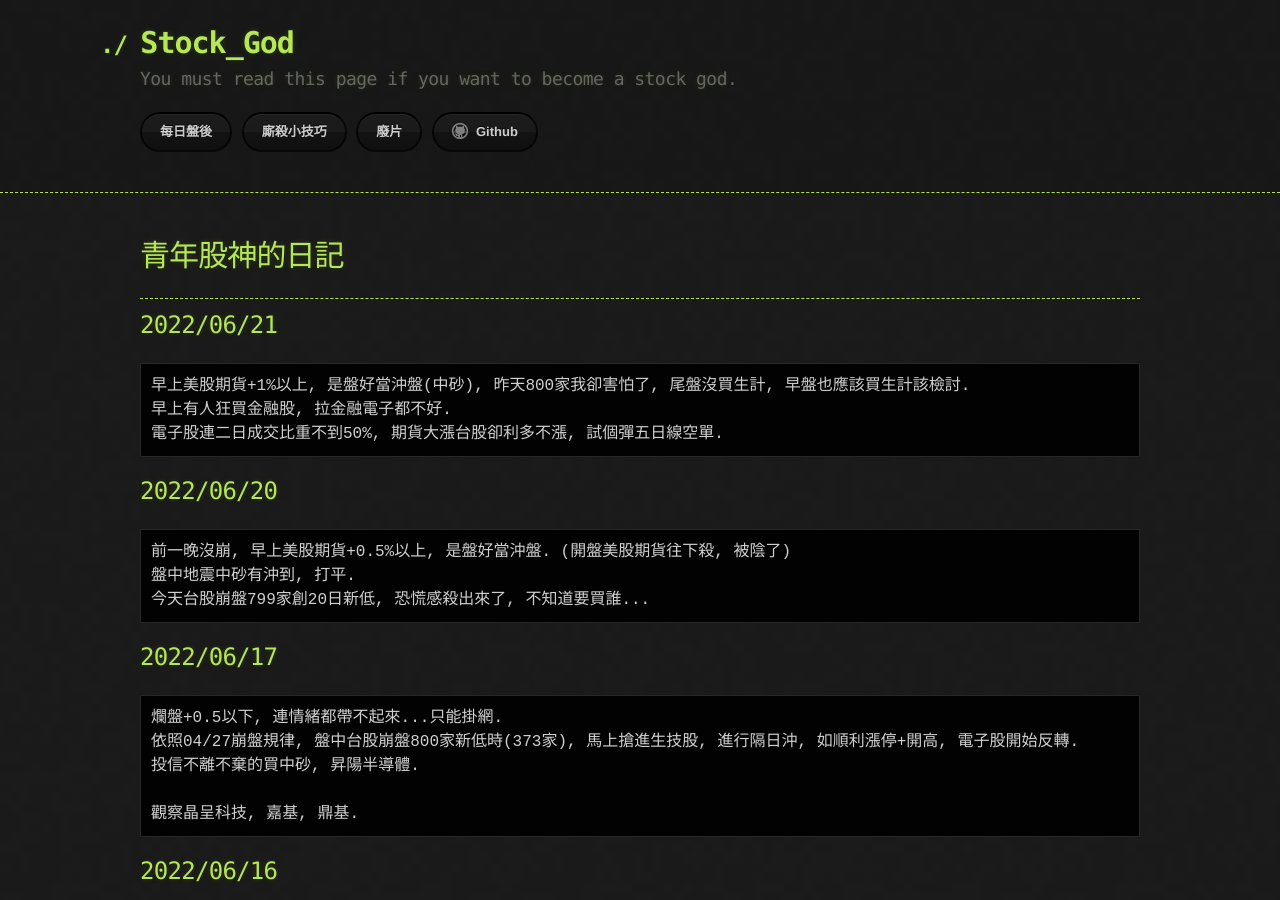
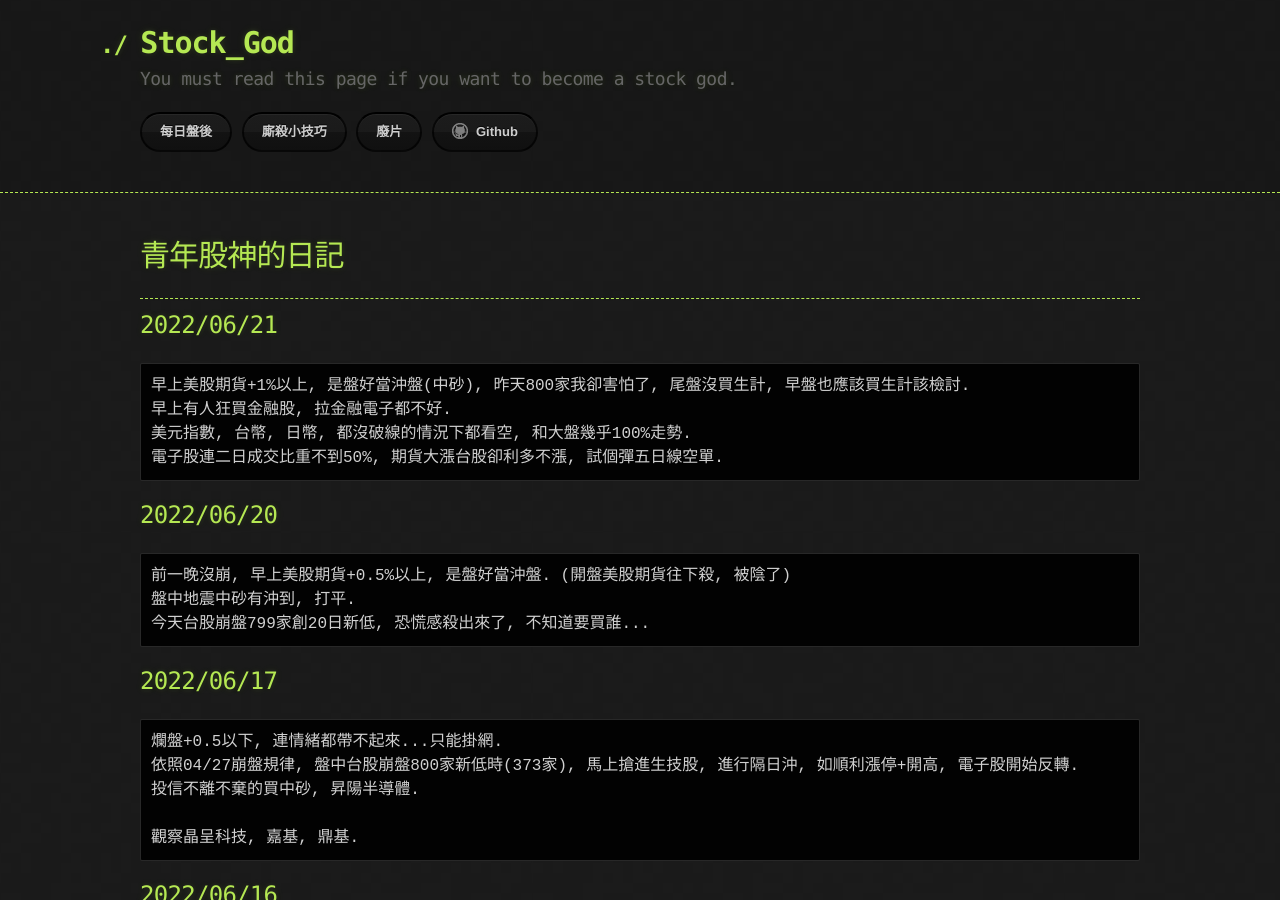
Before and after one commit to lepg5487/Stock_God, a Jekyll site: the page built from index.md, in a window 1280 px wide and 900 px high. Built offline with Jekyll 4.4.1, drawn with Linux system fonts in a browser that asks for light colours; our own code applies the rules of GitHub Pages for plain Markdown files.

Commit message:
Update index.md

````diff
--- a/index.md
+++ b/index.md
@@ -10,6 +10,7 @@ layout: testlayouts
 ```
 早上美股期貨+1%以上, 是盤好當沖盤(中砂), 昨天800家我卻害怕了, 尾盤沒買生計, 早盤也應該買生計該檢討.
 早上有人狂買金融股, 拉金融電子都不好.
+美元指數, 台幣, 日幣, 都沒破線的情況下都看空, 和大盤幾乎100%走勢.
 電子股連二日成交比重不到50%, 期貨大漲台股卻利多不漲, 試個彈五日線空單.
 ```
 
````
